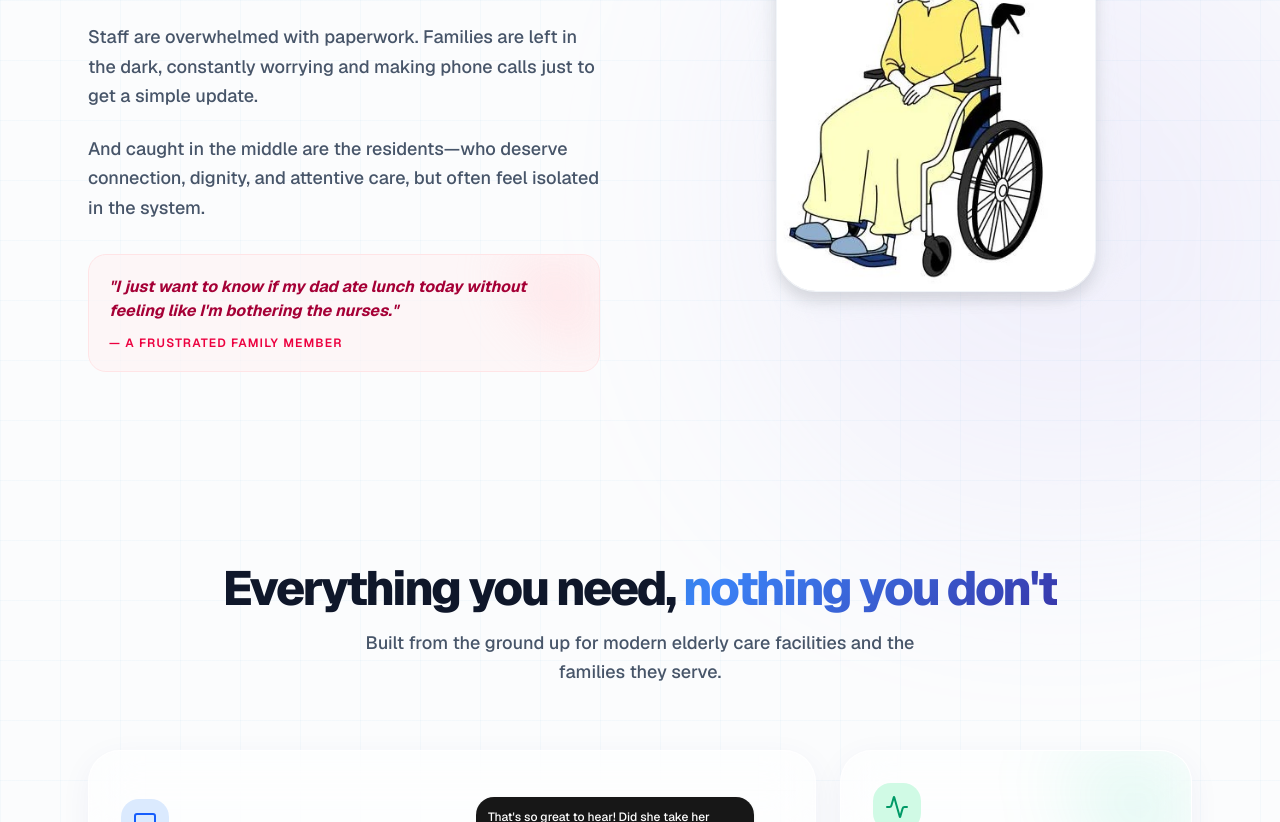
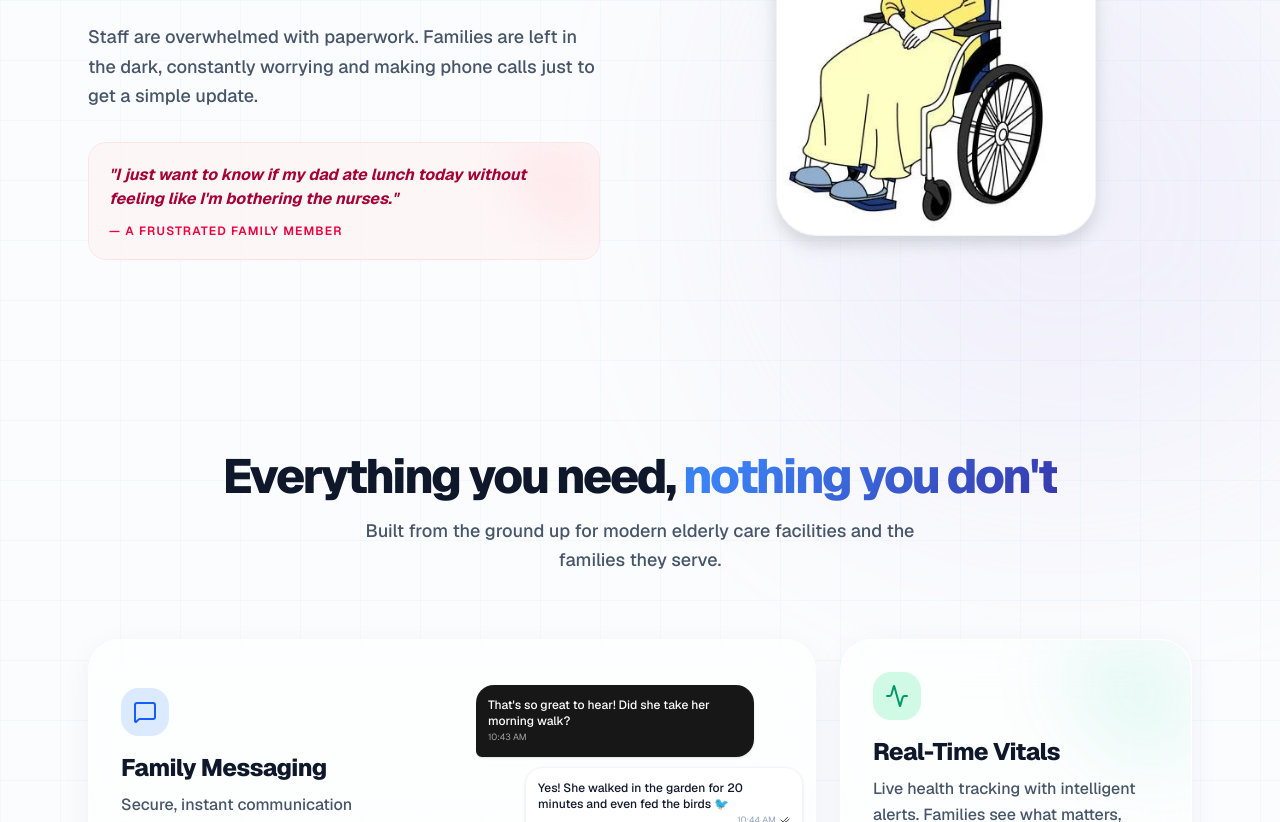
Before and after one commit to Chainsmoker23/Aethon, a Next.js app: page / in a window 1280 px wide. Shown: the part 1440-2262 px from the top of the page. Built offline with nearby package versions, Linux system fonts and the light colour scheme.

Commit message:
UI: Remove redundant paragraph from Challenge section

```diff
--- a/src/app/page.tsx
+++ b/src/app/page.tsx
@@ -302,11 +302,8 @@ export default function LandingPage() {
                   is broken.
                 </motion.span>
               </h2>
-              <p className="text-sm md:text-lg text-text-secondary font-medium leading-relaxed mb-4 md:mb-6">
+              <p className="text-sm md:text-lg text-text-secondary font-medium leading-relaxed mb-6 md:mb-8">
                 Staff are overwhelmed with paperwork. Families are left in the dark, constantly worrying and making phone calls just to get a simple update.
-              </p>
-              <p className="text-sm md:text-lg text-text-secondary font-medium leading-relaxed mb-6 md:mb-8">
-                And caught in the middle are the residents—who deserve connection, dignity, and attentive care, but often feel isolated in the system.
               </p>
 
               <div className="bg-rose-50/50 border border-rose-100 rounded-2xl p-4 md:p-5 relative overflow-hidden">
```
